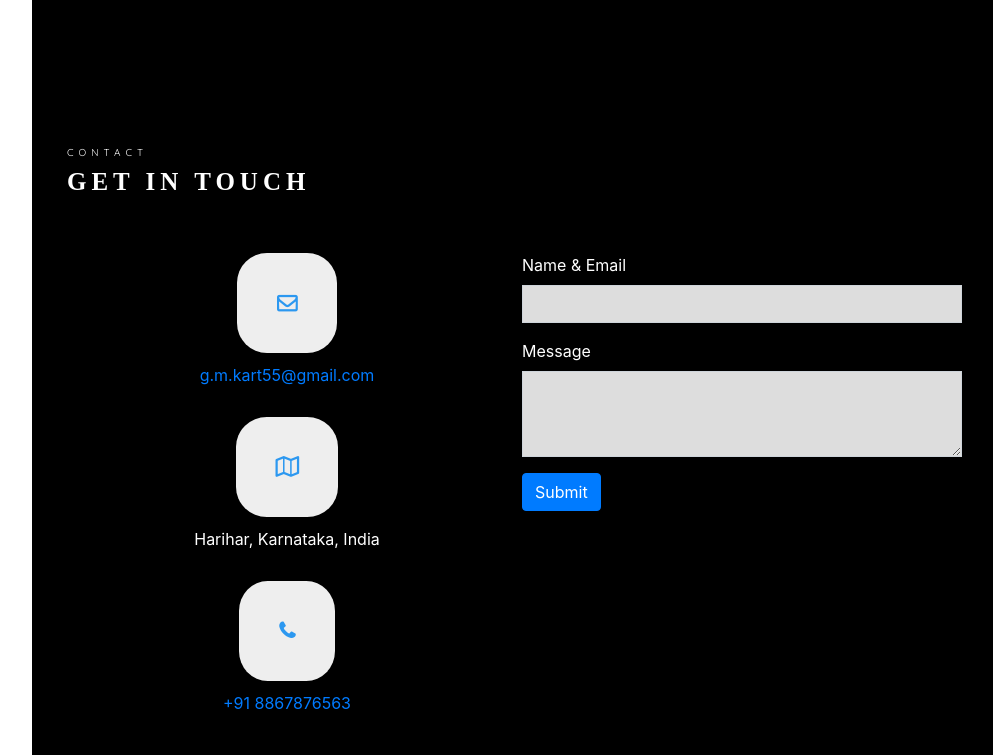
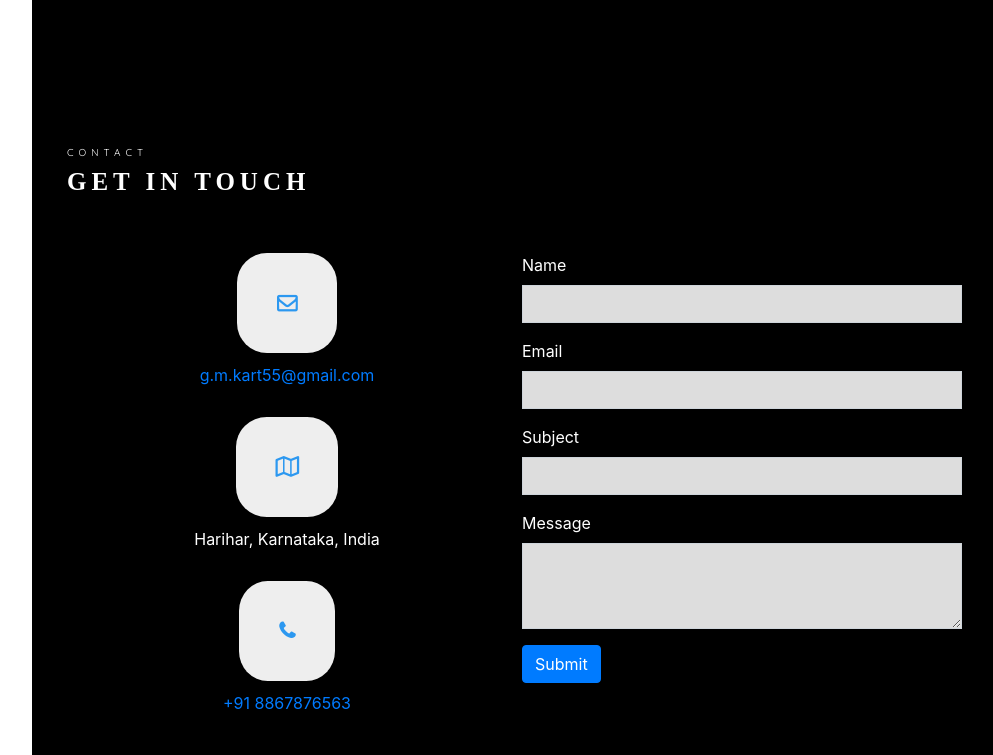
Before and after one commit to KarthikGM05/KarthikGM05.github.io, a plain HTML site: page index.html in a window 1280 px wide. Shown: the part 3648-4403 px from the top of the page, without its empty margins (268-1261 px from the left). Drawn offline with nearby package versions, Linux system fonts and the light colour scheme; a script that the page names is missing; a web font is replaced by a local one.

Commit message:
Reverted to mailto

```diff
--- a/index.html
+++ b/index.html
@@ -364,19 +364,22 @@
                             </div>
                         </div>
                         <div class="col-lg-6 col-lg-pull-6">
-                            <form action="https://postmail.invotes.com/send">
+                            <form action="mailto:g.m.kart55@gmail.com">
                                 <div class="form-group">
-                                    <label for="name">Name & Email</label>
-                                    <input type="text" name="subject" class="form-control" id="name">
+                                    <label for="name">Name</label>
+                                    <input type="text" class="form-control" id="name">
+                                </div>
+                                <div class="form-group">
+                                    <label for="name">Email</label>
+                                    <input type="email" class="form-control" id="email">
+                                </div>
+                                <div class="form-group">
+                                    <label for="name">Subject</label>
+                                    <input type="text" class="form-control" id="subject">
                                 </div>
                                 <div class="form-group">
                                     <label for="name">Message</label>
-                                    <textarea class="form-control" name="text" id="message" rows="3"></textarea>
-                                </div>
-                                <input type="hidden" name="access_token" value="y7k6mtri0wypzxe8rt5fi7pf" />
-                                <div class="form-group">
-                                    <input type="hidden" name="success_url" value=".?message=Email+Successfully+Sent%21&isError=0" />
-                                    <input type="hidden" name="error_url" value=".?message=Email+could+not+be+sent.&isError=1" />
+                                    <textarea class="form-control" id="message" rows="3"></textarea>
                                 </div>
                                 <button type="submit" class="btn btn-primary">Submit</button>
                             </form>
```
